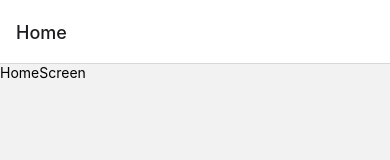
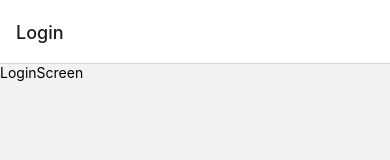
Before and after one commit to JuanPringle/OmniSwipe, a React Native app in the folder my-app/: screen / in a window 390 px wide. Shown: the top 160 px of the page. Built offline with nearby package versions, Linux system fonts and the light colour scheme.

Commit message:
Revert "2nd Iteration"

```diff
--- a/my-app/App.js
+++ b/my-app/App.js
@@ -10,7 +10,7 @@ import ChatScreen from './Screens/Chat';
 const Stack = createStackNavigator();
 
 export default function App() {
-  const user=false;
+  const user=true;
   return (
     <NavigationContainer>
     <Stack.Navigator>
--- a/my-app/package.json
+++ b/my-app/package.json
@@ -9,13 +9,13 @@
     "web": "expo start --web"
   },
   "dependencies": {
+    "@react-native-masked-view/masked-view": "0.2.9",
     "@react-navigation/stack": "^6.3.18",
     "expo": "~49.0.13",
     "expo-status-bar": "~1.6.0",
     "react": "18.2.0",
     "react-native": "0.72.5",
-    "react-native-gesture-handler": "~2.12.0",
-    "@react-native-masked-view/masked-view": "0.2.9"
+    "react-native-gesture-handler": "~2.12.0"
   },
   "devDependencies": {
     "@babel/core": "^7.20.0"
```
